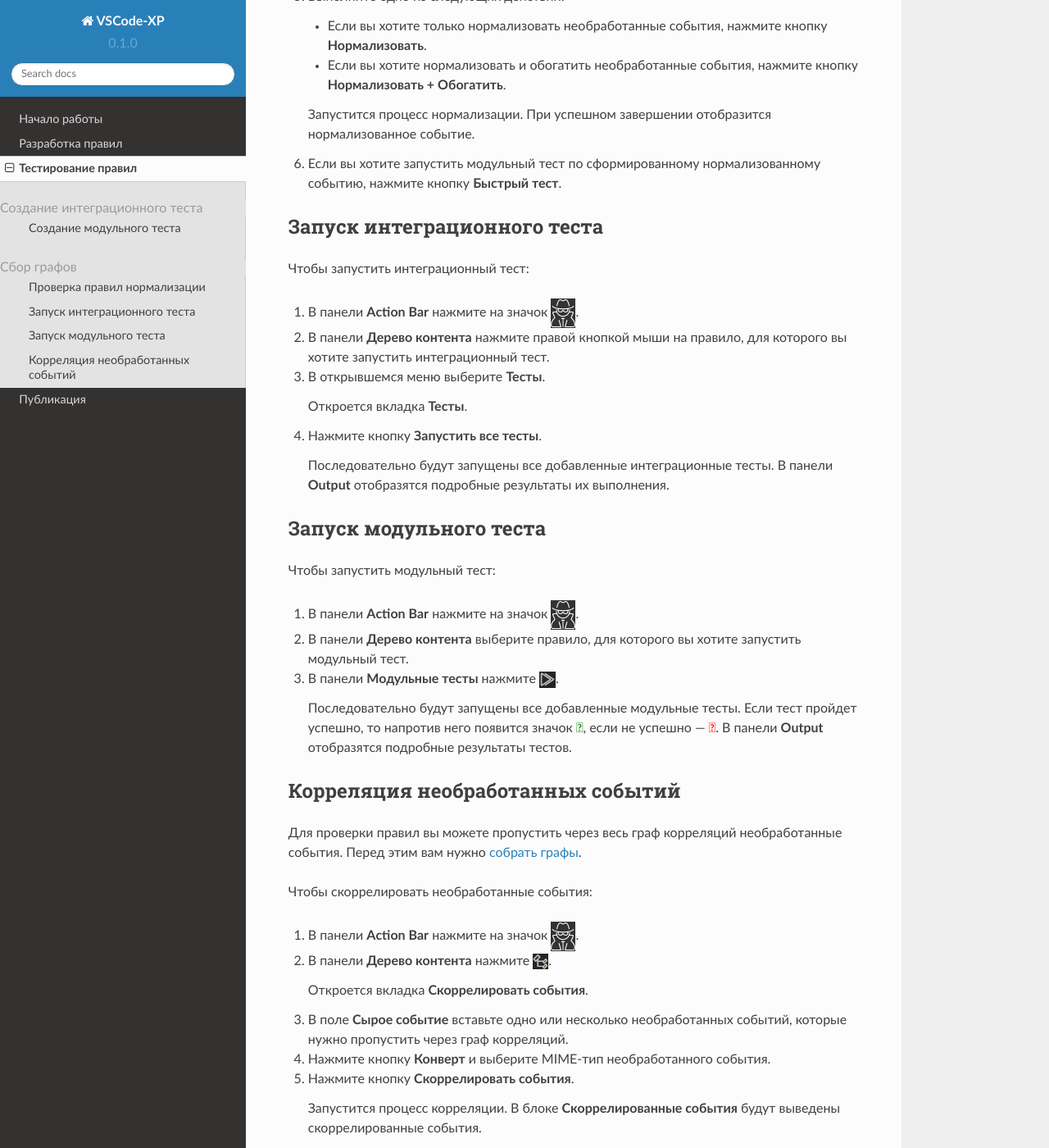
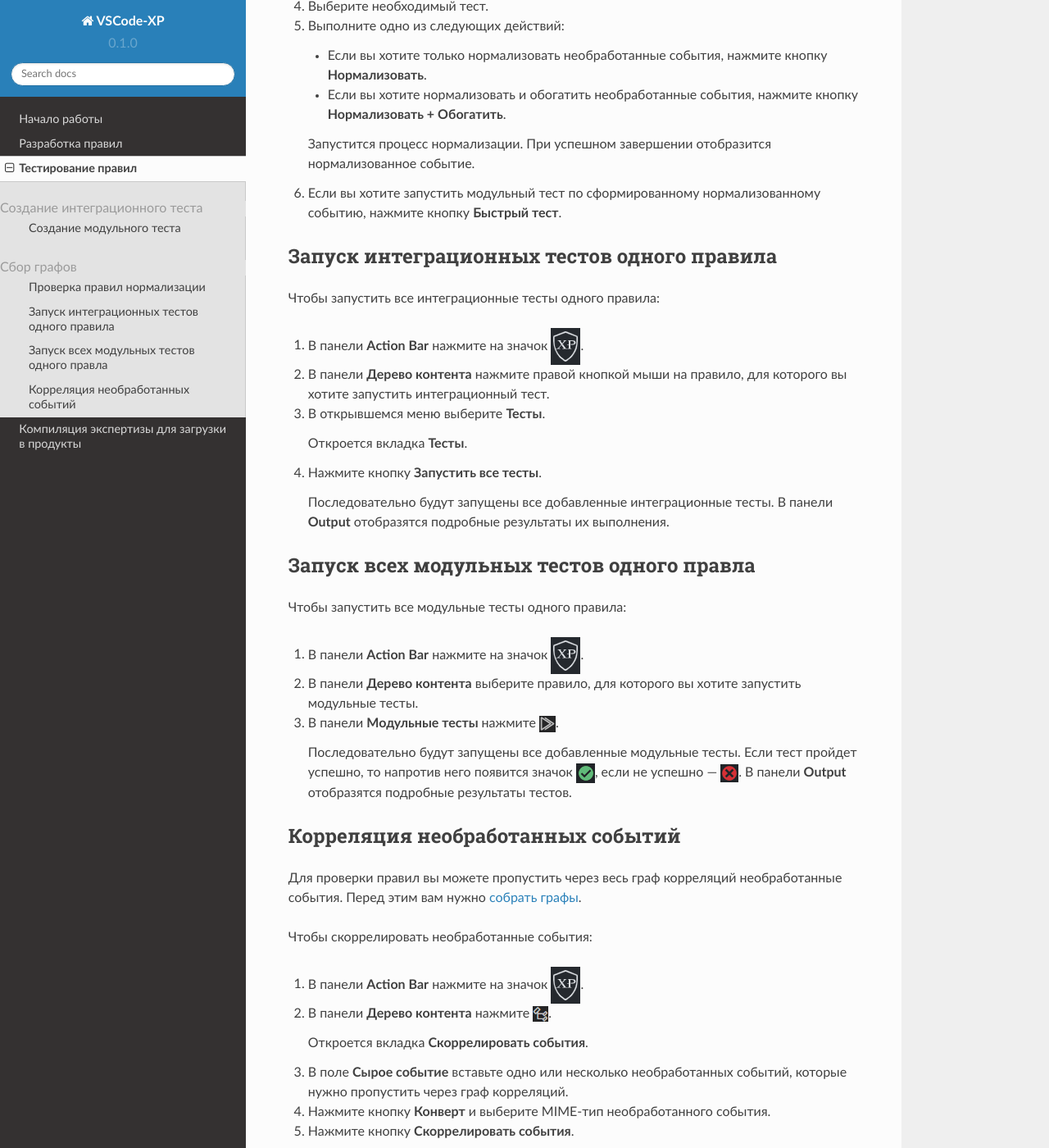
Before and after one commit to Security-Experts-Community/vscode-xp-docs-ru, a Sphinx documentation site: the page built from docs/source/testing.md, in a window 1280 px wide and 1400 px high, scrolled down 1804 px. Shown: the whole window at 82% size. Built offline with Sphinx 7.4.7 and the Read the Docs theme 2.0.0, drawn with Linux system fonts in a browser that asks for light colours; pages that are not in the unit, such as notebooks, are missing from menus; comment, search, counter and statistics services are not loaded.

Commit message:
обновлено описание и картинки

```diff
--- a/docs/source/testing.md
+++ b/docs/source/testing.md
@@ -6,7 +6,7 @@
 
 Чтобы создать интеграционный тест:
 
-1. В панели **Action Bar** нажмите на значок ![pic](pics/4520275851.png).
+1. В панели **Action Bar** нажмите на значок ![pic](pics/xp-icon.png).
 
 1. В панели **Дерево контента** нажмите правой кнопкой мыши на правило, для которого вы хотите создать интеграционный тест.
 
@@ -32,7 +32,7 @@
 
 Чтобы создать модульный тест:
 
-1. В панели **Action Bar** нажмите на значок ![pic](pics/4520275851.png).
+1. В панели **Action Bar** нажмите на значок ![pic](pics/xp-icon.png).
 
 1. В панели **Дерево контента** выберите правило, для которого вы хотите создать модульный тест.
 
@@ -52,9 +52,9 @@
 
 Чтобы собрать графы:
 
-1. В панели **Action Bar** нажмите на значок ![pic](pics/4520275851.png).
+1. В панели **Action Bar** нажмите на значок ![pic](pics/xp-icon.png).
 
-1. В панели **Дерево контента** нажмите ![pic](pics/4531797003.png).
+1. В панели **Дерево контента** нажмите ![pic](pics/compile-all-graphs-icon.png).
 
    Запустится сбор графов. В панели **Output** будет выведен результат.
 
@@ -64,7 +64,7 @@
 
 Чтобы проверить правила нормализации:
 
-1. В панели **Action Bar** нажмите на значок ![pic](pics/4520275851.png).
+1. В панели **Action Bar** нажмите на значок ![pic](pics/xp-icon.png).
 
 1. В панели **Дерево контента** нажмите правой кнопкой мыши на правило, для которого создан интеграционный тест.
 
@@ -84,11 +84,11 @@
 
 1. Если вы хотите запустить модульный тест по сформированному нормализованному событию, нажмите кнопку **Быстрый тест**.
 
-## Запуск интеграционного теста
+## Запуск интеграционных тестов одного правила
 
-Чтобы запустить интеграционный тест:
+Чтобы запустить все интеграционные тесты одного правила:
 
-1. В панели **Action Bar** нажмите на значок ![pic](pics/4520275851.png).
+1. В панели **Action Bar** нажмите на значок ![pic](pics/xp-icon.png).
 
 1. В панели **Дерево контента** нажмите правой кнопкой мыши на правило, для которого вы хотите запустить интеграционный тест.
 
@@ -100,17 +100,17 @@
 
    Последовательно будут запущены все добавленные интеграционные тесты. В панели **Output** отобразятся подробные результаты их выполнения.
 
-## Запуск модульного теста
+## Запуск всех модульных тестов одного правла
 
-Чтобы запустить модульный тест:
+Чтобы запустить все модульные тесты одного правила:
 
-1. В панели **Action Bar** нажмите на значок ![pic](pics/4520275851.png).
+1. В панели **Action Bar** нажмите на значок ![pic](pics/xp-icon.png).
 
-1. В панели **Дерево контента** выберите правило, для которого вы хотите запустить модульный тест.
+1. В панели **Дерево контента** выберите правило, для которого вы хотите запустить модульные тесты.
 
-1. В панели **Модульные тесты** нажмите ![pic](pics/4531952395.png).
+1. В панели **Модульные тесты** нажмите ![pic](pics/run-all-unit-tests-icon.png).
 
-   Последовательно будут запущены все добавленные модульные тесты. Если тест пройдет успешно, то напротив него появится значок <span class="doc-icon-pt" style="color:#008000;"></span>, если не успешно — <span class="doc-icon-pt" style="color:#FF0000;"></span>. В панели **Output** отобразятся подробные результаты тестов.
+   Последовательно будут запущены все добавленные модульные тесты. Если тест пройдет успешно, то напротив него появится значок ![pic](pics/success-test-icon.png), если не успешно — ![pic](pics/failure-test-icon.png). В панели **Output** отобразятся подробные результаты тестов.
 
 ## Корреляция необработанных событий
 
@@ -118,9 +118,9 @@
 
 Чтобы скоррелировать необработанные события:
 
-1. В панели **Action Bar** нажмите на значок ![pic](pics/4520275851.png).
+1. В панели **Action Bar** нажмите на значок ![pic](pics/xp-icon.png).
 
-1. В панели **Дерево контента** нажмите ![pic](pics/4531798923.png).
+1. В панели **Дерево контента** нажмите ![pic](pics/correlate-all-rules-icon.png).
 
    Откроется вкладка **Скоррелировать события**.
 
```
Also changed, not shown: docs/source/develop.md (+20 -8 lines), docs/source/gstarted.md (+50 -32 lines), docs/source/publish.md (+37 -5 lines), docs/source/pics/4520275851.png (deleted), docs/source/pics/compile-all-graphs-icon.png (renamed from docs/source/pics/4531797003.png), docs/source/pics/correlate-all-rules-icon.png (renamed from docs/source/pics/4531798923.png), docs/source/pics/failure-test-icon.png (added), docs/source/pics/open-kb-icon.png (added), docs/source/pics/package-icon.png (added), docs/source/pics/reload-icon.png (added), docs/source/pics/run-all-unit-tests-icon.png (renamed from docs/source/pics/4531952395.png), docs/source/pics/success-test-icon.png (added), docs/source/pics/xp-icon.png (added).
